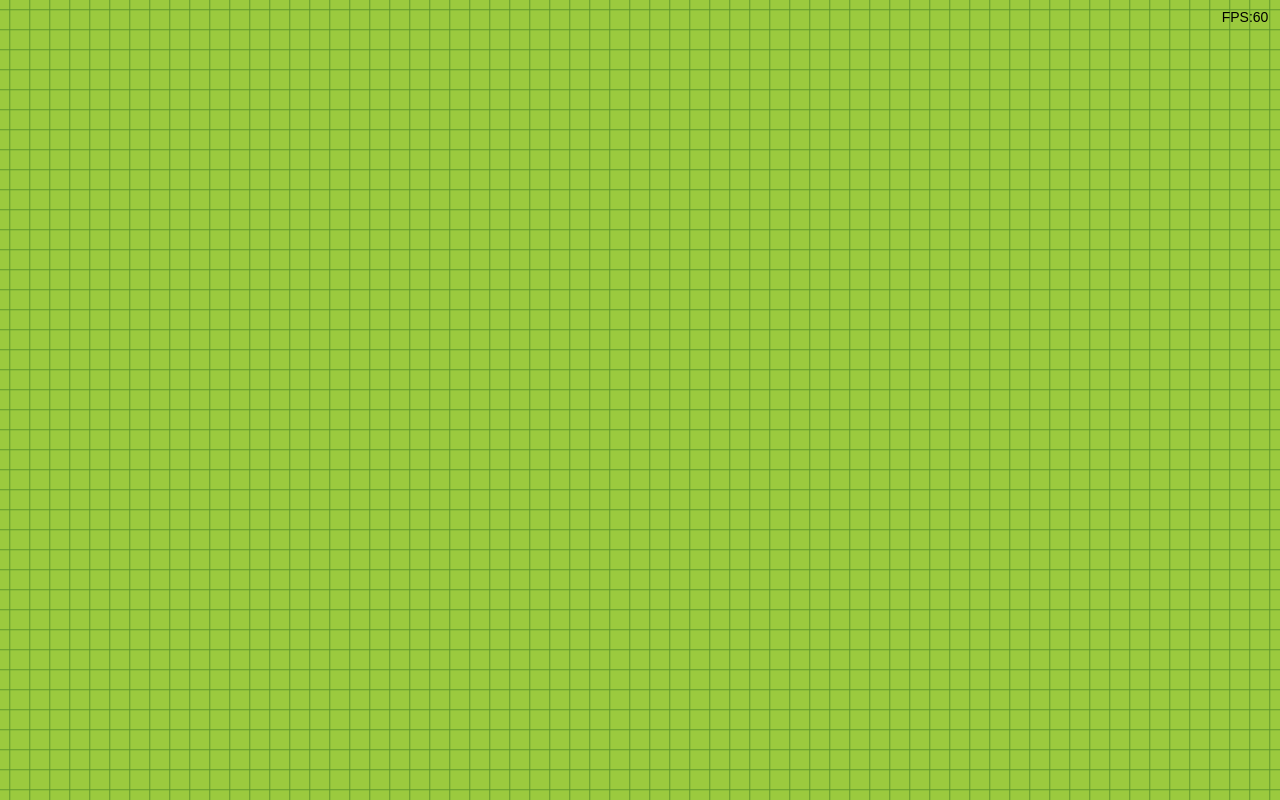
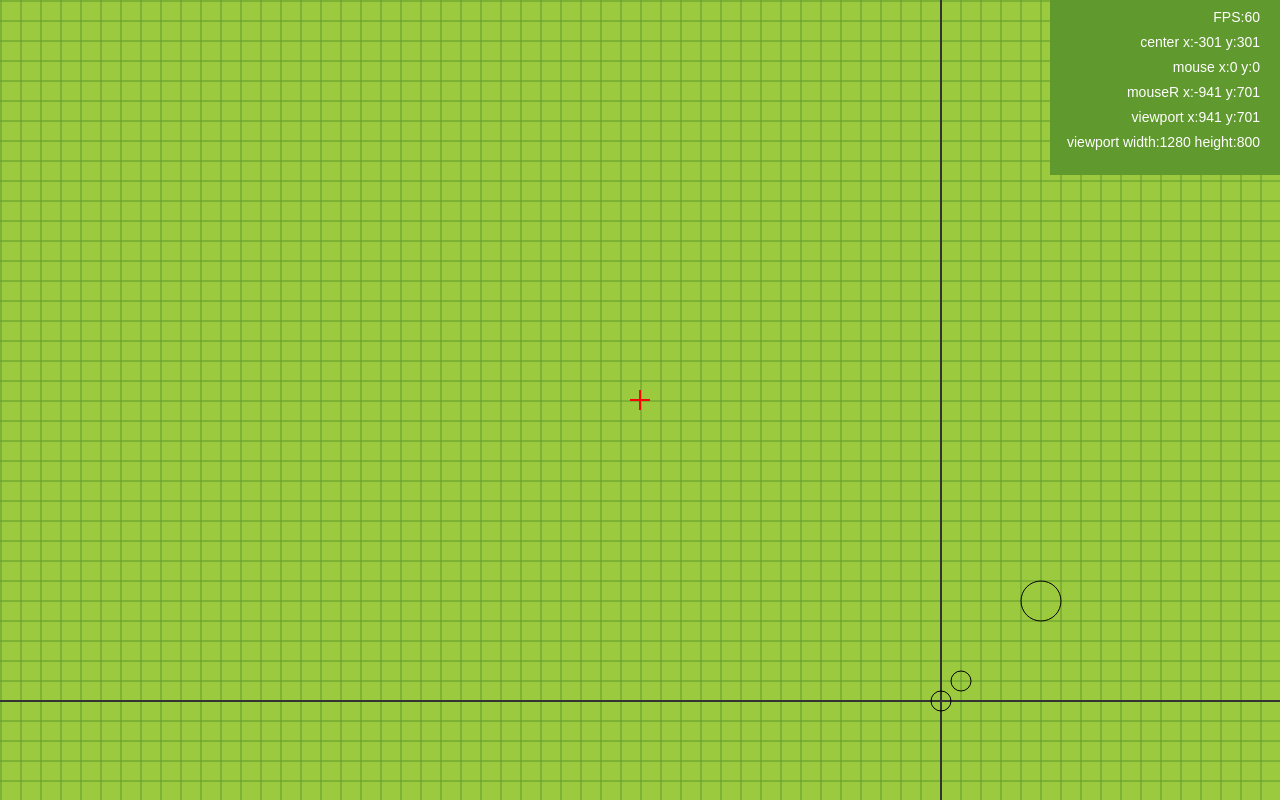
Before and after one commit to ramesaliyev/famine, a plain HTML site: page index.html in a window 1280 px wide. Drawn offline with Linux system fonts and the light colour scheme.

Commit message:
:bug: fix multiple position bugs and scroll zoom

```diff
--- a/draw-fps.js
+++ /dev/null
@@ -1,11 +0,0 @@
-let FPS = 0;
-let lastFPSUpdateTime = performance.now();
-
-function drawFPS() {
-  if (now - lastFPSUpdateTime >= 100) {
-    lastFPSUpdateTime = now;
-    FPS = (1000 / (now - prevDrawTime)).toFixed(0);
-  }
-
-  text(width - 35, 25, `FPS:${FPS}`)
-}
--- a/draw-grid.js
+++ b/draw-grid.js
@@ -15,4 +15,16 @@ function drawGrid() {
     line(0, y, width, y);
     y += gridSize;
   }
+
+  context.lineWidth = 2;
+  context.strokeStyle = '#333';
+  const {x: axisX, y: axisY} = getScreenPosition(0, 0);
+  line(0, axisY, width, axisY);
+  line(axisX, 0, axisX, height);
+
+  const centerX = width / 2;
+  const centerY = height / 2;
+
+  line(centerX, centerY - 10, centerX, centerY + 10, {color: '#f00'});
+  line(centerX - 10, centerY, centerX + 10, centerY, {color: '#f00'});
 }
--- /dev/null
+++ b/draw-info.js
@@ -0,0 +1,22 @@
+let FPS = 0;
+let lastFPSUpdateTime = performance.now();
+
+function drawInfo() {
+  if (now - lastFPSUpdateTime >= 100) {
+    lastFPSUpdateTime = now;
+    FPS = (1000 / (now - prevDrawTime)).toFixed(0);
+  }
+
+  const options = {align: 'right', color: COLORS.white};
+  const right = width - 20;
+  const mouseR = getWorldPosition(mouseX, mouseY);
+
+  rect(width - 230, 0, 230, 175, {fill: true, color: '#60992D'});
+
+  text(right, 25, `FPS:${FPS}`, options);
+  text(right, 50, `center x:${parseInt(centerX, 10)} y:${parseInt(centerY, 10)}`, options);
+  text(right, 75, `mouse x:${parseInt(mouseX, 10)} y:${parseInt(mouseY, 10)}`, options);
+  text(right, 100, `mouseR x:${parseInt(mouseR.x, 10)} y:${parseInt(mouseR.y, 10)}`, options);
+  text(right, 125, `viewport x:${parseInt(viewportX, 10)} y:${parseInt(viewportY, 10)}`, options);
+  text(right, 150, `viewport width:${parseInt(viewportWidth, 10)} height:${parseInt(viewportHeight, 10)}`, options);
+}
--- a/draw-units.js
+++ b/draw-units.js
@@ -1,6 +1,10 @@
 function drawUnits() {
-  const centerW = viewportX + (width / 2);
-  const centerH = viewportY + (height / 2);
+  const {x, y} = getScreenPosition(0, 0, true);
+  circle(x, y, 10, {fill:false});
 
-  circle(centerW, centerH, 50);
+  const {x:x1, y:y1} = getScreenPosition(20, 20, true);
+  circle(x1, y1, 10, {fill:false});
+
+  const {x:x2, y:y2} = getScreenPosition(100, 100, true);
+  circle(x2, y2, 20, {fill:false});
 }
--- a/helpers.js
+++ b/helpers.js
@@ -51,6 +51,31 @@ const circle = (x, y, r, {
   fill ? context.fill() : context.stroke();
 };
 
+const rect = (x, y, w, h, options = {}) => {
+  const {
+    color = COLORS.gray,
+    angle = 0,
+    fill = false,
+    lineWidth = 1.5,
+  } = options;
+
+  if (angle) {
+    options.angle = false;
+
+    return withAngle(x, y, angle, () =>
+      $drawRect(0, 0, w, h, options)
+    );
+  }
+
+  context.beginPath();
+  context.lineWidth = lineWidth,
+  context.strokeStyle = color;
+  context.fillStyle = color;
+  context.rect(x, y, w, h);
+  context.closePath();
+  fill ? context.fill() : context.stroke();
+};
+
 function line(fromX, fromY, toX, toY, {color, lineWidth} = {}) {
   if (lineWidth) context.lineWidth = lineWidth;
   if (color) context.strokeStyle = color;
--- a/index.html
+++ b/index.html
@@ -13,7 +13,7 @@
   <script src="ui-world-movement.js"></script>
   <script src="draw-grid.js"></script>
   <script src="draw-selection-area.js"></script>
-  <script src="draw-fps.js"></script>
+  <script src="draw-info.js"></script>
   <script src="draw-units.js"></script>
   <script src="main.js"></script>
 </body>
--- a/main.js
+++ b/main.js
@@ -11,11 +11,17 @@ const BG_COLOR = '#9bca3e';
 let gameLoopInProgress = false;
 let isPaused = true;
 let unitPx = pixelRatio;
-let viewportX = 0;
-let viewportY = 0;
+
 let zoomLevel = 1;
 let width = 0;
 let height = 0;
+let viewportX = 0;
+let viewportY = 0;
+let centerX = 0;
+let centerY = 0;
+let viewportWidth = 0;
+let viewportHeight = 0;
+
 let originX = 0;
 let originY = 0;
 let mouseX = 0;
@@ -39,7 +45,7 @@ function draw() {
   drawUnits();
   context.restore();
 
-  !isPaused && drawFPS();
+  !isPaused && drawInfo();
   drawSelectionArea();
 
   prevDrawTime = now;
@@ -53,8 +59,70 @@ function draw() {
   }
 }
 
+function calculateViewport() {
+  viewportWidth = width / zoomLevel;
+  viewportHeight = height / zoomLevel;
+  centerX = -(viewportX - (viewportWidth / 2));
+  centerY = (viewportY - (viewportHeight / 2));
+}
+
+function getWorldPosition(x, y) {
+  return {
+    x: (x / zoomLevel) - viewportX,
+    y: -((y / zoomLevel) - viewportY)
+  }
+}
+
+function getScreenPosition(x, y, ignoreZoomLevel = false) {
+  const theZoomLevel = ignoreZoomLevel ? 1 : zoomLevel;
+  return {
+    x: (x + viewportX) * theZoomLevel,
+    y: (-y + viewportY) * theZoomLevel
+  }
+}
+
+function go(x, y, zoomIn, screenPosition = false) {
+  if (screenPosition) {
+    ({x, y} = getWorldPosition(x, y));
+  }
+
+  if (zoomIn) {
+    zoom(zoomIn);
+  }
+
+  viewportX = -x + (viewportWidth / 2);
+  viewportY = (y + (viewportHeight / 2));
+  calculateViewport();
+}
+
+function goByScreenCoordinate(_x, _y) {
+  const {x, y} = getWorldPosition(_x, _y);
+  go(x,y);
+}
+
 function zoom(newZoomLevel) {
-  zoomLevel = Math.max(Math.min(20, newZoomLevel), 0.2);
+  const MAX_ZOOM = 20;
+  const MIN_ZOOM = 0.2;
+
+  zoomLevel = Math.max(Math.min(MAX_ZOOM, newZoomLevel), MIN_ZOOM);
+  calculateViewport();
+}
+
+function zoomIn(x, y, newZoomLevel, screenPosition) {
+  const screenX = screenPosition ? x : getScreenPosition(x, y).x;
+  const screenY = screenPosition ? y : getScreenPosition(x, y).y;
+
+  const worldX = screenPosition ? getWorldPosition(x, y).x : x;
+  const worldY = screenPosition ? getWorldPosition(x, y).y : y;
+
+  zoom(newZoomLevel);
+
+  const {x: newScreenX, y:newScreenY} = getScreenPosition(worldX, worldY);
+  const screenXDiff = newScreenX - screenX;
+  const screenYDiff = newScreenY - screenY;
+
+  viewportX -= screenXDiff/zoomLevel;
+  viewportY -= screenYDiff/zoomLevel;
 }
 
 function onMouseEnter(e) {
@@ -91,6 +159,8 @@ function onResize() {
   width = body.clientWidth;
   height = body.clientHeight;
 
+  const pixelRatio = 1;
+
   canvas.width = width * pixelRatio;
   canvas.height = height * pixelRatio;
 
@@ -98,16 +168,23 @@ function onResize() {
   canvas.style.height = height + 'px';
 
   context.scale(pixelRatio, pixelRatio);
+
+  calculateViewport();
 }
 
 function onScroll(e) {
   const wheelDelta = e.wheelDelta ? e.wheelDelta / 400 : 0;
 
   if (!isPaused && wheelDelta) {
-    zoom(zoomLevel + wheelDelta);
+    zoomIn(mouseX, mouseY, zoomLevel + wheelDelta, true);
   }
 }
 
+function onClick(e) {
+  // zoomIn(mouseX, mouseY, zoomLevel + 0.1, true);
+}
+
+document.addEventListener('click', onClick);
 document.addEventListener('mousewheel', onScroll);
 document.addEventListener('mousemove', onMouseMove);
 document.addEventListener('mouseenter', onMouseEnter);
@@ -118,4 +195,5 @@ window.addEventListener('resize', onResize);
 body.appendChild(canvas);
 
 onResize();
+go(0, 0);
 draw();
--- a/ui-world-movement.js
+++ b/ui-world-movement.js
@@ -5,7 +5,7 @@ function uiWorldMovement() {
 
   const accleration = UI_WORLD_MOVEMENT_AC;
   const scrollTriggerSize = 100;
-  const scrollBy = unitPx * accleration * Math.min(zoomLevel, 1);
+  const scrollBy = unitPx;// * accleration * Math.min(zoomLevel, 1);
   let inProgress = false;
 
   if (mouseY < scrollTriggerSize) {
@@ -28,5 +28,7 @@ function uiWorldMovement() {
     inProgress = true;
   }
 
+  calculateViewport();
+
   UI_WORLD_MOVEMENT_AC = inProgress ? Math.min(UI_WORLD_MOVEMENT_AC + 0.05, 3.5) : 1;
 }
```
